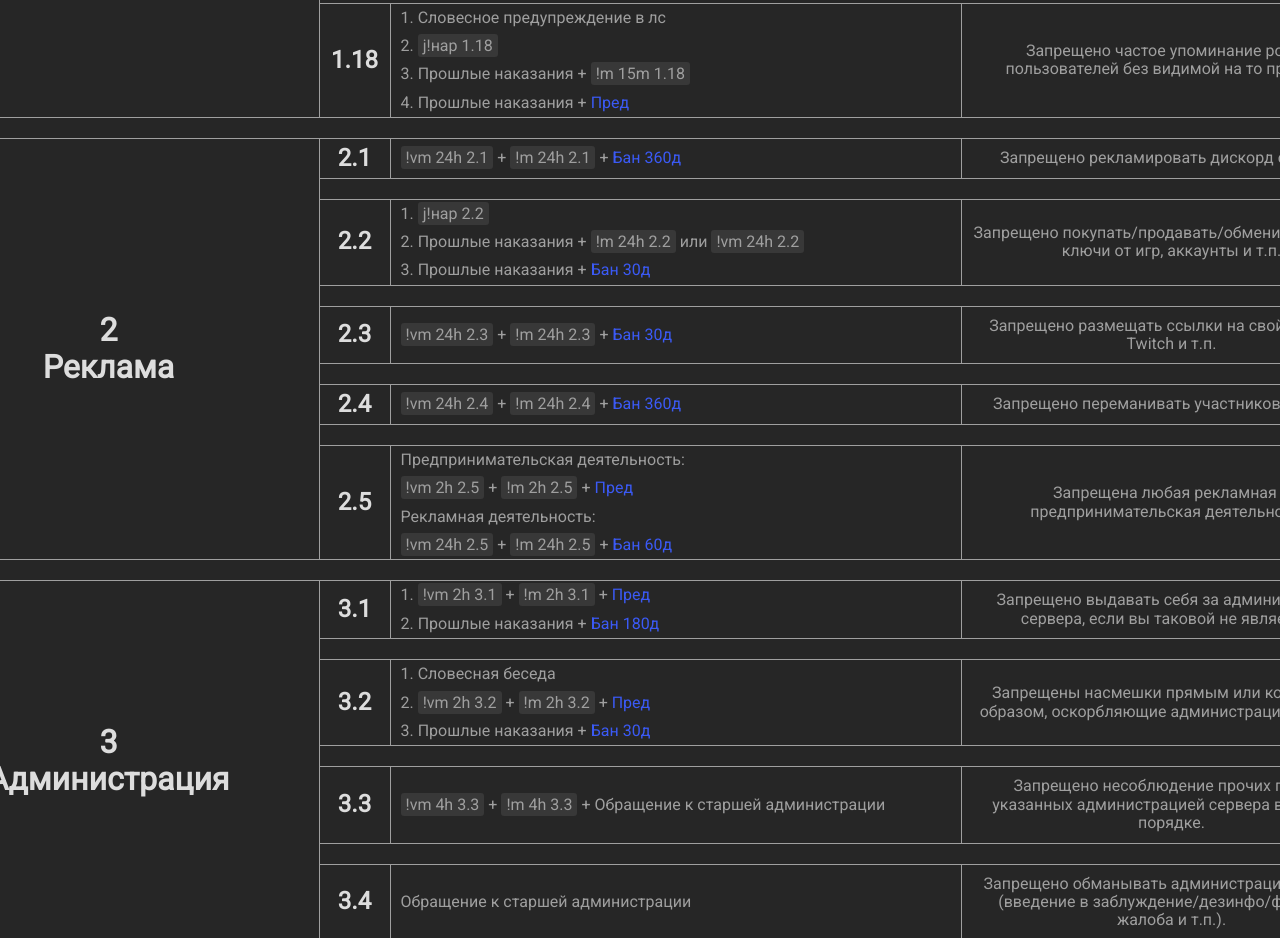
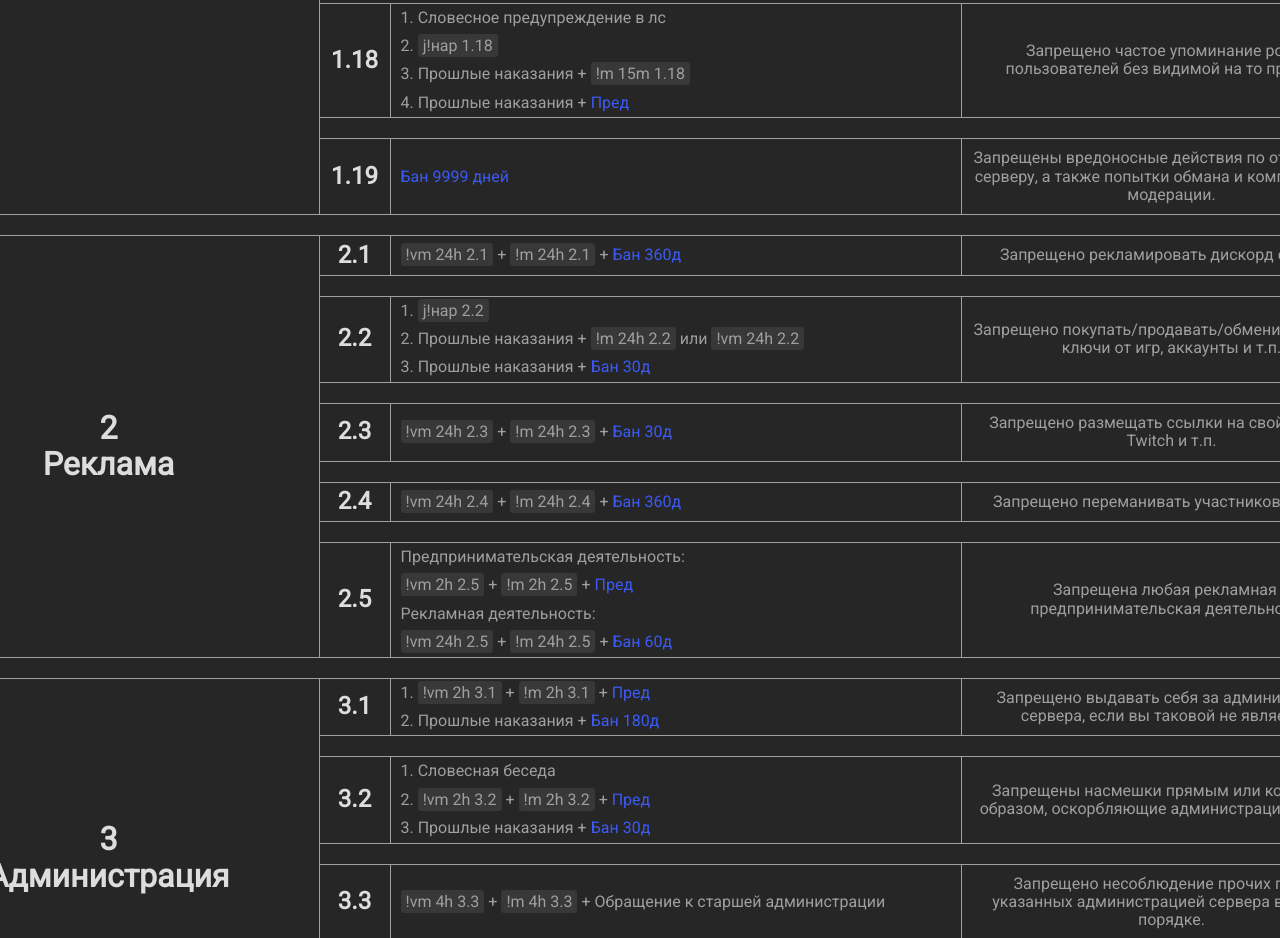
Before and after one commit to Inn3X/CSGORU-punishment-table-V2, a plain HTML site: page index.html in a window 1280 px wide. Shown: the part 1843-2781 px from the top of the page. Drawn offline with Linux system fonts and the light colour scheme.

Commit message:
Update index.html

```diff
--- a/index.html
+++ b/index.html
@@ -251,6 +251,17 @@
                         </div>
                         <div class="category-main-right-container-rule-name">
                             <p>Запрещено частое упоминание ролей/пользователей без видимой на то причины.</p>
+                        </div>
+                    </div>
+                    <div class="category-main-right-element-rule">
+                        <div class="category-main-right-container-rule-number">
+                            <h2>1.19</h2>
+                        </div>
+                        <div class="category-main-right-container-rule-text">
+                            <p><span class="blue-color">Бан 9999 дней</span></p>
+                        </div>
+                        <div class="category-main-right-container-rule-name">
+                            <p>Запрещены вредоносные действия по отношению к серверу, а также попытки обмана и компрометации модерации.</p>
                         </div>
                     </div>
                 </div>
```
